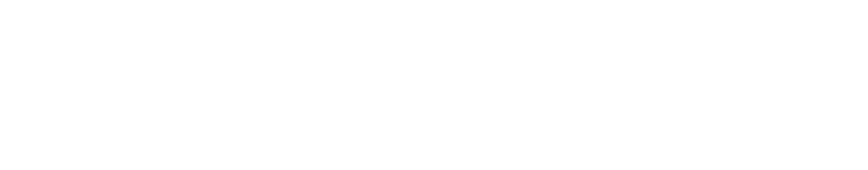
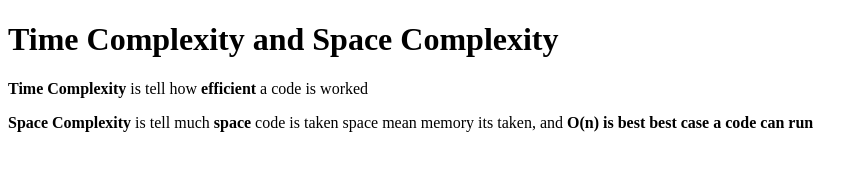
Before and after one commit to acciojob/time-and-space-complexity-avishek999, a website: page main.html in a window 1280 px wide. Shown: the whole page, without its empty margins (0-868 px from the left). Drawn offline with Linux system fonts and the light colour scheme.

Commit message:
created a submission

```diff
--- a/main.html
+++ b/main.html
@@ -8,7 +8,11 @@
 
 <body>
 	<!-- the entire body must be written by student -->
-    <script type="text/javascript" src="./script.js">
+   <h1>Time Complexity and Space Complexity</h1>
+	<p> <strong> Time Complexity</strong> is tell how <b>efficient</b> a code is worked</p>
+     <p><strong>Space Complexity</strong> is tell much <b>space</b> code is taken space mean memory  its taken, and <b>O(n)<b/> is best best case a code can run </p>
+
+	<script type="text/javascript" src="./script.js">
 </script>
 
 </body>
```
